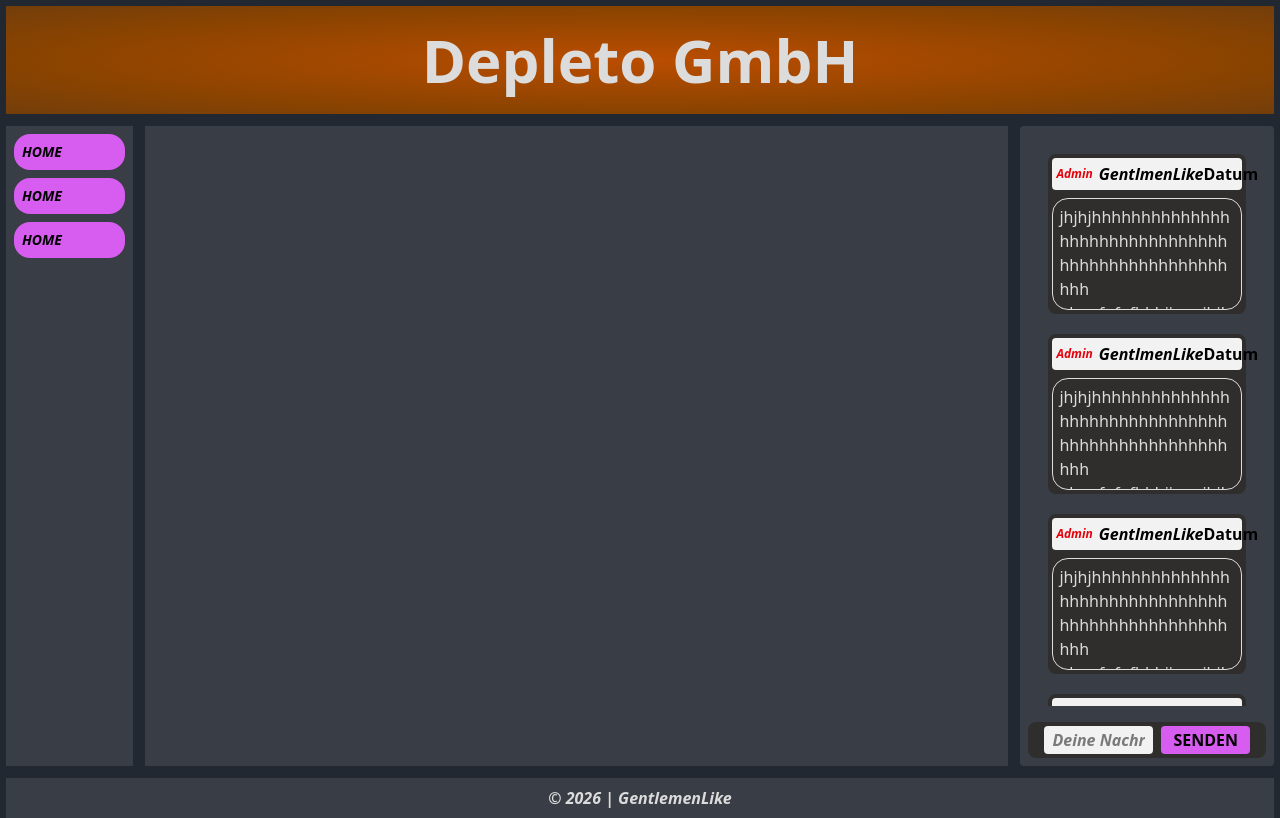
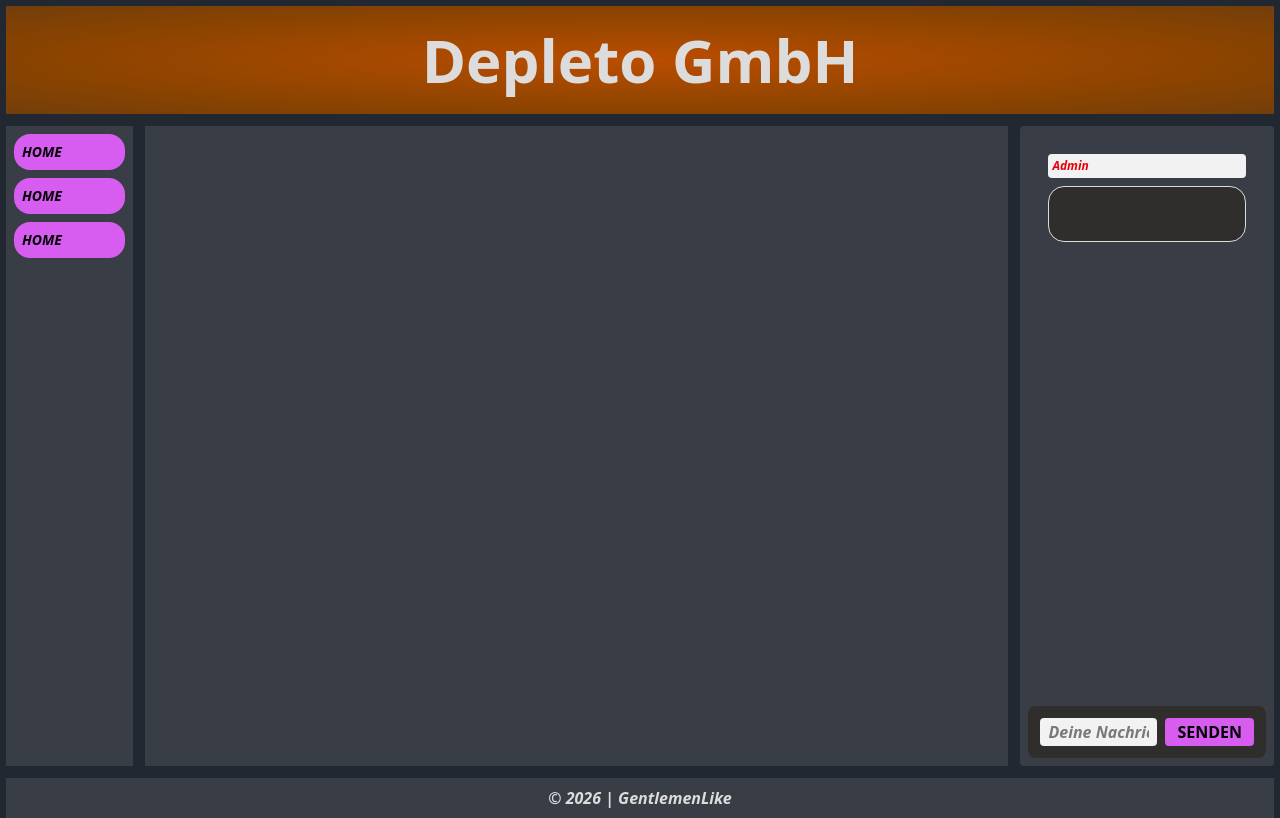
Before and after one commit to Famoel/website, a React (Vite) app in the folder client/: page /overview in a window 1280 px wide. Built offline with nearby package versions, Linux system fonts and the light colour scheme.

Commit message:
make chat working with server

```diff
--- a/client/src/components/chat/Chat.tsx
+++ b/client/src/components/chat/Chat.tsx
@@ -1,17 +1,10 @@
-import { ChatContent } from "./ChatContent";
 import { ChatForm } from "./ChatForm";
 import { ChatStream } from "./ChatStream";
 
 export const Chat = () => {
   return (
     <div className="bg-primary flex h-full flex-col justify-between gap-4 rounded p-2">
-      <ChatStream>
-        <ChatContent />
-        <ChatContent />
-        <ChatContent />
-        <ChatContent />
-        <ChatContent />
-      </ChatStream>
+      <ChatStream />
 
       <ChatForm />
     </div>
--- a/client/src/components/chat/ChatContent.tsx
+++ b/client/src/components/chat/ChatContent.tsx
@@ -1,19 +1,16 @@
-export const ChatContent = () => {
+import type { IChatContent } from "../../interface/chat/IChatContent";
+
+export const ChatContent = ({ author, message, created }: IChatContent) => {
   return (
-    <div className="bg-accent flex flex-col gap-2 p-1 rounded-lg">
+    <div className="flex flex-col gap-2">
       <div className="bg-secondary flex justify-between rounded p-1 font-semibold text-black">
         <p className="flex items-center gap-1.5 italic">
-          <span className="text-xs text-red-600">Admin</span> GentlmenLike
+          <span className="text-xs text-red-600">Admin</span> {author}
         </p>
-        <p>Datum</p>
+        <p>{created}</p>
       </div>
-      <div className="max-h-28 min-h-20 overflow-y-auto rounded-2xl border p-1.5 wrap-break-word whitespace-pre-wrap">
-        <p>
-          jhjhjhhhhhhhhhhhhhhhhhhhhhhhhhhhhhhhhhhhhhhhhhhhhhhhhhhh
-          hhggfgfgfhhhjjgggjhjh
-          jhjhjhhhhhhhhhhhhhhhhhhhhhhhhhhhhhhhhhhhhhhhhhhhhhhhhhhh
-          jhjhjhhhhhhhhhhhhhhhhhhhhhhhhhhhhhhhhhhhhhhhhhhhhhhhhhhh
-        </p>
+      <div className="bg-accent max-h-28 min-h-14 overflow-y-auto rounded-2xl border p-1.5 wrap-break-word whitespace-pre-wrap">
+        <p>{message}</p>
       </div>
     </div>
   );
--- a/client/src/components/chat/ChatForm.tsx
+++ b/client/src/components/chat/ChatForm.tsx
@@ -1,10 +1,48 @@
+import { useEffect, useState, type SubmitEvent } from "react";
+import { useChat } from "../../hooks/fetch/useChat";
+import { type IChatForm } from "../../interface/chat/IChatForm";
+
+const initialForm: IChatForm = {
+  author: "",
+  message: "",
+};
+
 export const ChatForm = () => {
+  const [form, setForm] = useState<IChatForm>(initialForm);
+
+  const { send } = useChat();
+
+  const author = "GentlmenLike";
+
+  useEffect(() => {
+    setForm((prev) => ({ ...prev, author }));
+  }, [form.author]);
+
+  const handleSubmit = async (e: SubmitEvent<HTMLFormElement>) => {
+    e.preventDefault();
+
+    if (!form.message || !form.author) return;
+
+    const formData = new FormData();
+    formData.append("author", form.author);
+    formData.append("message", form.message);
+
+    await send(formData).then(() => setForm(initialForm));
+  };
+
   return (
-    <form className="flex gap-2 py-1 px-4 bg-accent rounded-lg">
+    <form
+      onSubmit={handleSubmit}
+      className="bg-accent flex gap-2 rounded-lg p-3"
+    >
       <input
         type="text"
         placeholder="Deine Nachricht..."
         autoComplete="off"
+        onChange={(e) =>
+          setForm((prev) => ({ ...prev, message: e.target.value }))
+        }
+        value={form.message}
         className="w-full"
       />
 
--- a/client/src/components/chat/ChatStream.tsx
+++ b/client/src/components/chat/ChatStream.tsx
@@ -1,7 +1,68 @@
-import type { IChatStream } from "../../interface/chat/IChatStream";
+import { isEqual } from "lodash";
+import { useEffect, useRef, useState } from "react";
+import { useChat } from "../../hooks/fetch/useChat";
+import type { IChatContent } from "../../interface/chat/IChatContent";
+import { ChatContent } from "./ChatContent";
 
-export const ChatStream = ({ children }: IChatStream) => {
+const initialChat: IChatContent[] = [
+  {
+    message: "",
+    author: "",
+    created: "",
+  },
+];
+
+export const ChatStream = () => {
+  const [data, setData] = useState<IChatContent[]>(initialChat);
+  const ref = useRef<HTMLDivElement>(null);
+
+  const { getData } = useChat();
+
+  /* first render */
+  useEffect(() => {
+    update();
+  }, []);
+
+  /* update */
+  useEffect(() => {
+    const intervalId = setInterval(async () => {
+      await update();
+    }, 700);
+
+    if (ref.current) ref.current.scrollIntoView({ behavior: "smooth" });
+
+    return () => clearInterval(intervalId);
+  }, [data]);
+
+  const update = async () => {
+    const resData: IChatContent[] = await getData();
+
+    if (resData && !isEqual(resData, data)) {
+      setData(resData);
+    }
+  };
+
   return (
-    <div className="flex flex-col gap-5 overflow-auto p-5">{children}</div>
+    <div className="flex flex-col gap-5 overflow-auto p-5">
+      {data.map((chat, idx) => {
+        /* date format */
+        const createDate = new Date(chat.created);
+        const formattedDate = createDate.toLocaleDateString("de-DE", {
+          hour: "2-digit",
+          minute: "2-digit",
+        });
+
+        return (
+          <ChatContent
+            key={idx}
+            author={chat.author}
+            message={chat.message}
+            created={formattedDate.split(",")[1]}
+          />
+        );
+      })}
+
+      <div ref={ref}></div>
+    </div>
   );
 };
--- /dev/null
+++ b/client/src/hooks/fetch/useChat.tsx
@@ -0,0 +1,24 @@
+import { SERVER_ROUTES } from "../../routes/server-routes";
+import { AXIOS_INSTANCE } from "./axios-instance";
+
+export const useChat = () => {
+  const send = async (form: FormData) => {
+    try {
+      const res = await AXIOS_INSTANCE.post(SERVER_ROUTES.CHAT.SEND, form);
+      if (res.status === 200) return res.data;
+    } catch (error) {
+      console.error("Send Message to Chat: ", error);
+    }
+  };
+
+  const getData = async () => {
+    try {
+      const res = await AXIOS_INSTANCE.get(SERVER_ROUTES.CHAT.DATA);
+      if (res.status === 200) return res.data;
+    } catch (error) {
+      console.error("Get Chat data: ", error);
+    }
+  };
+
+  return { send, getData };
+};
--- /dev/null
+++ b/client/src/interface/chat/IChatContent.ts
@@ -0,0 +1,5 @@
+import type { IChatForm } from "./IChatForm";
+
+export interface IChatContent extends IChatForm {
+  created: string;
+}
```
